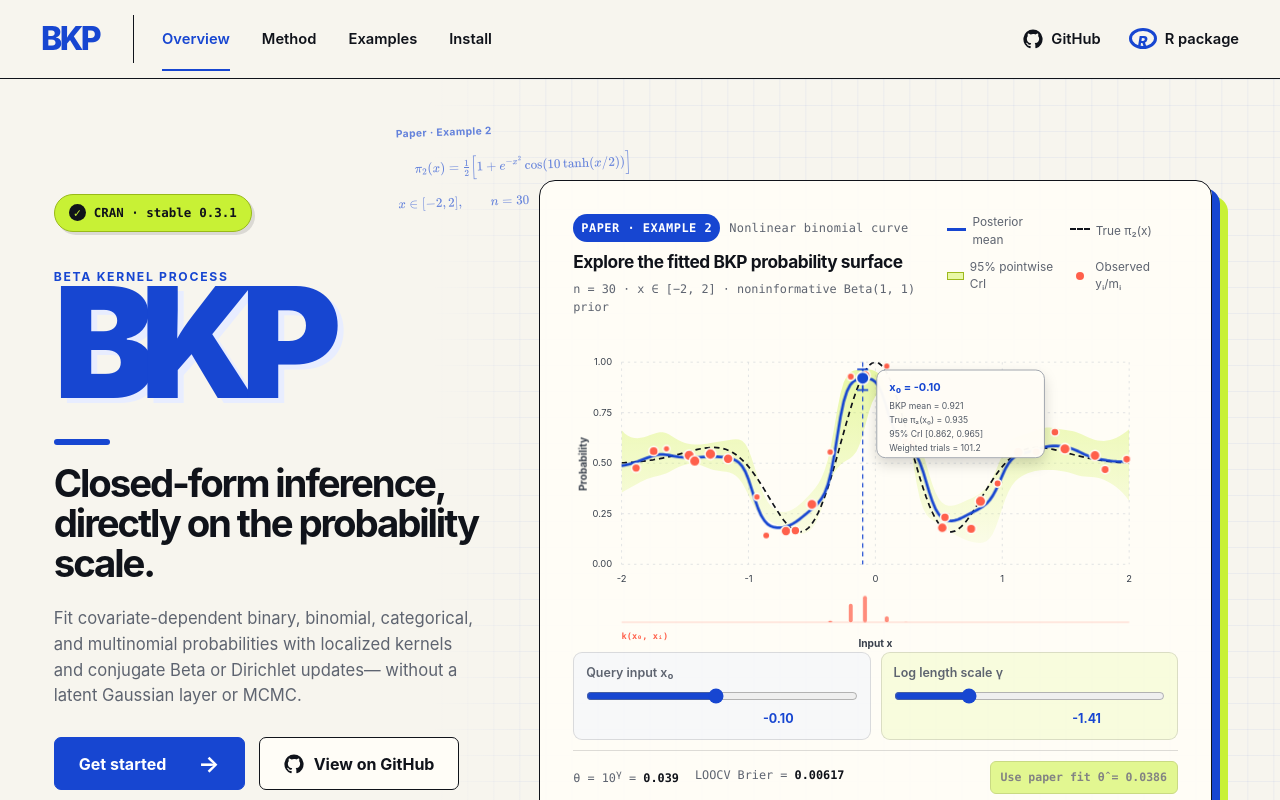
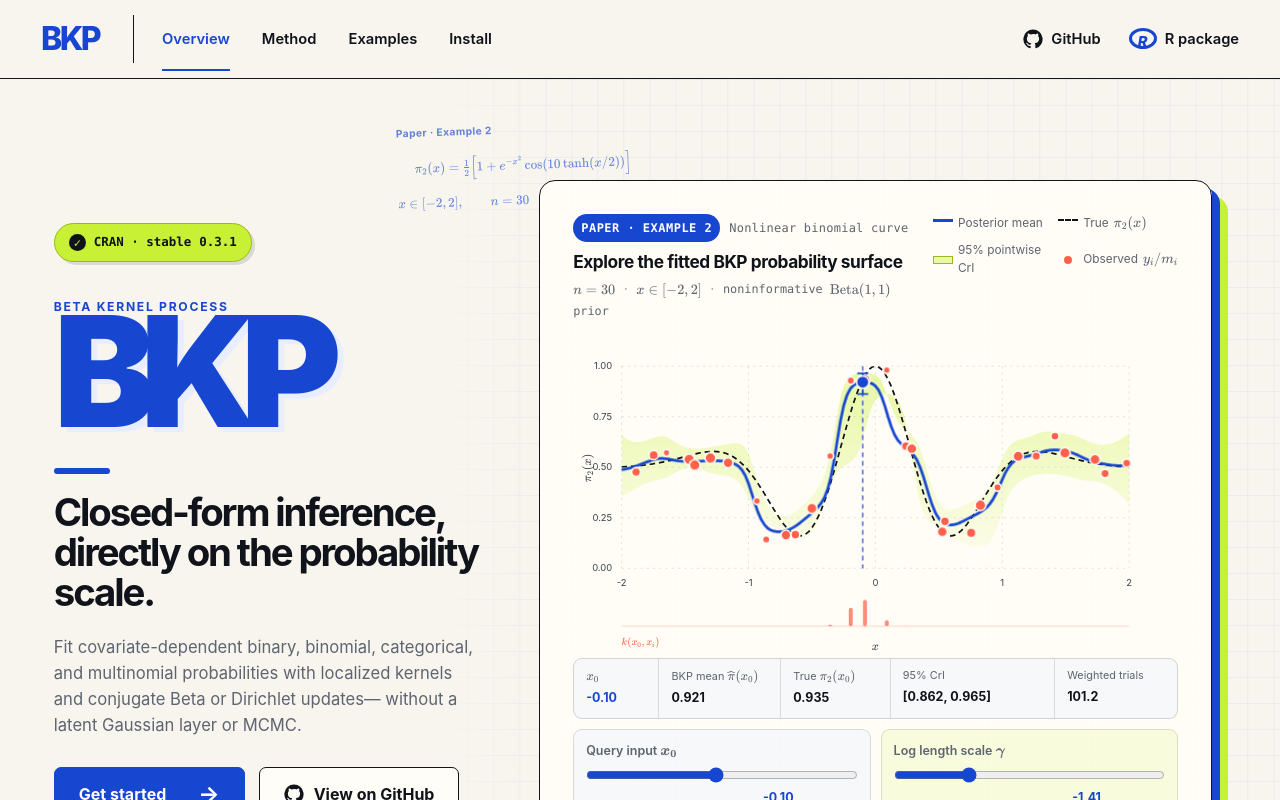
Before and after one commit to Jiangyan-Zhao/BKP-website, a React (Vite) app: page / in a window 1280 px wide. Shown: the top 800 px of the page. Built offline with nearby package versions, Linux system fonts and the light colour scheme.

Commit message:
Refine BKP mathematical display

```diff
--- a/src/App.tsx
+++ b/src/App.tsx
@@ -224,8 +224,6 @@
   const queryY = chart.top + (1 - queryPosterior.mean) * chart.height;
   const queryLowY = chart.top + (1 - queryPosterior.low) * chart.height;
   const queryHighY = chart.top + (1 - queryPosterior.high) * chart.height;
-  const tooltipX = queryX > 470 ? queryX - 232 : queryX + 18;
-  const tooltipY = Math.min(188, Math.max(60, queryY - 48));
 
   function setFromPointer(clientX: number, element: SVGSVGElement) {
     const rect = element.getBoundingClientRect();
@@ -247,13 +245,17 @@
         <div className="paper-example-heading">
           <p><span>Paper · Example 2</span> Nonlinear binomial curve</p>
           <h3>Explore the fitted BKP probability surface</h3>
-          <small>n = 30 · x ∈ [−2, 2] · noninformative Beta(1, 1) prior</small>
+          <small>
+            <MathFormula>{"n=30"}</MathFormula><i>·</i>
+            <MathFormula>{"x\\in[-2,2]"}</MathFormula><i>·</i>
+            noninformative <MathFormula>{"\\operatorname{Beta}(1,1)"}</MathFormula> prior
+          </small>
         </div>
         <div className="legend" aria-hidden="true">
           <span><i className="legend-line" />Posterior mean</span>
-          <span><i className="legend-truth" />True π₂(x)</span>
+          <span><i className="legend-truth" />True <MathFormula>{"\\pi_2(x)"}</MathFormula></span>
           <span><i className="legend-band" />95% pointwise CrI</span>
-          <span><i className="legend-dot" />Observed yᵢ/mᵢ</span>
+          <span><i className="legend-dot" />Observed <MathFormula>{"y_i/m_i"}</MathFormula></span>
         </div>
       </div>
 
@@ -281,9 +283,6 @@
             <clipPath id="plotClip">
               <rect x={chart.left} y={chart.top} width={chart.width} height={chart.height} />
             </clipPath>
-            <filter id="tooltipShadow" x="-20%" y="-20%" width="140%" height="150%">
-              <feDropShadow dx="0" dy="8" stdDeviation="8" floodOpacity=".16" />
-            </filter>
           </defs>
 
           {[0, 0.25, 0.5, 0.75, 1].map((tick) => {
@@ -342,49 +341,53 @@
           <line x1={queryX - 7} x2={queryX + 7} y1={queryLowY} y2={queryLowY} className="interval-line" />
           <circle cx={queryX} cy={queryY} r="8" className="query-point" />
 
-          <g
-            className="tooltip-card"
-            transform={`translate(${tooltipX}, ${tooltipY})`}
-            filter="url(#tooltipShadow)"
-          >
-            <rect width="214" height="112" rx="11" />
-            <text x="16" y="27" className="tooltip-value">x₀ = {query.toFixed(2)}</text>
-            <text x="16" y="50" className="tooltip-label">BKP mean = {queryPosterior.mean.toFixed(3)}</text>
-            <text x="16" y="68" className="tooltip-label">True π₂(x₀) = {queryTruth.toFixed(3)}</text>
-            <text x="16" y="86" className="tooltip-label">95% CrI [{queryPosterior.low.toFixed(3)}, {queryPosterior.high.toFixed(3)}]</text>
-            <text x="16" y="103" className="tooltip-label">Weighted trials = {queryPosterior.weightedTrials.toFixed(1)}</text>
+          <line x1={chart.left} x2={chart.left + chart.width} y1={chart.weightTop + chart.weightHeight} y2={chart.weightTop + chart.weightHeight} className="weight-baseline" />
+          <g transform="translate(19 180) rotate(-90)" aria-hidden="true">
+            <foreignObject className="chart-axis-math" x="-48" y="-17" width="96" height="34">
+              <div><MathFormula>{"\\pi_2(x)"}</MathFormula></div>
+            </foreignObject>
           </g>
-          <line x1={chart.left} x2={chart.left + chart.width} y1={chart.weightTop + chart.weightHeight} y2={chart.weightTop + chart.weightHeight} className="weight-baseline" />
-          <text x="18" y="180" textAnchor="middle" transform="rotate(-90 18 180)" className="axis-title">Probability</text>
-          <text x={chart.left} y="403" className="weight-label">k(x₀, xᵢ)</text>
-          <text x={chart.left + chart.width / 2} y="414" textAnchor="middle" className="axis-title">Input x</text>
+          <foreignObject className="chart-axis-math weight-axis-math" x={chart.left} y="388" width="104" height="28" aria-hidden="true">
+            <div><MathFormula>{"k(x_0,x_i)"}</MathFormula></div>
+          </foreignObject>
+          <foreignObject className="chart-axis-math" x={chart.left + chart.width / 2 - 40} y="394" width="80" height="28" aria-hidden="true">
+            <div><MathFormula>{"x"}</MathFormula></div>
+          </foreignObject>
         </svg>
+      </div>
+
+      <div className="query-readout" aria-label="Current BKP query summary">
+        <span><small><MathFormula>{"x_0"}</MathFormula></small><b>{query.toFixed(2)}</b></span>
+        <span><small>BKP mean <MathFormula>{"\\widehat{\\pi}(x_0)"}</MathFormula></small><b>{queryPosterior.mean.toFixed(3)}</b></span>
+        <span><small>True <MathFormula>{"\\pi_2(x_0)"}</MathFormula></small><b>{queryTruth.toFixed(3)}</b></span>
+        <span><small>95% CrI</small><b>[{queryPosterior.low.toFixed(3)}, {queryPosterior.high.toFixed(3)}]</b></span>
+        <span><small>Weighted trials</small><b>{queryPosterior.weightedTrials.toFixed(1)}</b></span>
       </div>
 
       <div className="chart-controls">
         <label className="query-control">
-          <span>Query input x₀</span>
+          <span>Query input <MathFormula>{"x_0"}</MathFormula></span>
           <input type="range" min="-200" max="200" value={Math.round(query * 100)} onChange={(event) => setQuery(Number(event.target.value) / 100)} aria-label="BKP query input" />
           <output>{query.toFixed(2)}</output>
         </label>
         <label className="query-control gamma-control">
-          <span>Log length scale γ</span>
+          <span>Log length scale <MathFormula>{"\\gamma"}</MathFormula></span>
           <input type="range" min="-300" max="300" value={Math.round(gamma * 100)} onChange={(event) => setGamma(Number(event.target.value) / 100)} aria-label="Log base ten Gaussian kernel length scale" />
           <output>{gamma.toFixed(2)}</output>
         </label>
       </div>
       <div className="fit-summary">
         <div>
-          <span>θ = 10<sup>γ</sup> = <b>{formatTheta(theta)}</b></span>
+          <span><MathFormula>{"\\theta=10^\\gamma"}</MathFormula> = <b>{formatTheta(theta)}</b></span>
           <span>LOOCV Brier = <b>{currentBrier.toFixed(5)}</b></span>
         </div>
         <button type="button" onClick={() => setGamma(example2Fit.gamma)} disabled={Math.abs(gamma - example2Fit.gamma) < 0.005}>
-          Use paper fit θ̂ = {example2Fit.theta.toFixed(4)}
+          Use paper fit <MathFormula>{"\\widehat{\\theta}"}</MathFormula> = {example2Fit.theta.toFixed(4)}
         </button>
       </div>
       <p className="range-note">
-        <span>Initial LHD Ω₀: γ ∈ [{example2Fit.initialGamma[0].toFixed(2)}, {example2Fit.initialGamma[1].toFixed(2)}] · θ ∈ [0.0447, 10]</span>
-        <span>Optimizer Ω: γ ∈ [{example2Fit.optimizerGamma[0]}, {example2Fit.optimizerGamma[1]}] · θ ∈ [0.001, 1000]</span>
+        <span>Initial LHD <MathFormula>{"\\Omega_0"}</MathFormula>: <MathFormula>{`\\gamma\\in[${example2Fit.initialGamma[0].toFixed(2)},${example2Fit.initialGamma[1].toFixed(2)}]`}</MathFormula> · <MathFormula>{"\\theta\\in[0.0447,10]"}</MathFormula></span>
+        <span>Optimizer <MathFormula>{"\\Omega"}</MathFormula>: <MathFormula>{`\\gamma\\in[${example2Fit.optimizerGamma[0]},${example2Fit.optimizerGamma[1]}]`}</MathFormula> · <MathFormula>{"\\theta\\in[0.001,1000]"}</MathFormula></span>
       </p>
     </div>
   );
--- a/src/styles.css
+++ b/src/styles.css
@@ -294,19 +294,23 @@
   letter-spacing: -0.025em;
 }
 .paper-example-heading small {
-  display: block;
+  display: flex;
+  flex-wrap: wrap;
+  align-items: center;
+  gap: 3px 7px;
   margin-top: 6px;
   color: var(--muted);
   font-family: "SFMono-Regular", Consolas, "Liberation Mono", monospace;
   font-size: 0.74rem;
 }
+.paper-example-heading small i { color: #a3a7af; font-style: normal; }
 .query-control input:focus-visible,
 .fit-summary button:focus-visible,
 a:focus-visible { outline: 3px solid var(--lime); outline-offset: 3px; }
 
 .legend { display: grid; grid-template-columns: repeat(2, auto); gap: 9px 15px; color: var(--muted); font-size: 0.74rem; }
-.legend span { display: flex; align-items: center; gap: 6px; }
-.legend i { display: inline-block; width: 20px; height: 8px; }
+.legend > span { display: flex; align-items: center; gap: 5px; }
+.legend > span > i { display: inline-block; flex: 0 0 auto; width: 20px; height: 8px; }
 .legend-line { border-top: 3px solid var(--blue); }
 .legend-truth { border-top: 2px dashed var(--ink); }
 .legend-band { border: 1px solid #9db91d; background: rgba(200, 241, 53, 0.42); }
@@ -325,10 +329,19 @@
 .chart-stage { margin-top: 6px; }
 .posterior-chart { display: block; width: 100%; overflow: visible; touch-action: none; cursor: crosshair; }
 .grid-line { stroke: #dadddf; stroke-width: 1; stroke-dasharray: 3 5; }
-.axis-label,
-.axis-title { fill: #39404c; font-family: var(--font-geist-mono), monospace; }
+.axis-label { fill: #39404c; font-family: var(--font-geist-mono), monospace; }
 .axis-label { font-size: 12px; }
-.axis-title { font-size: 13px; font-weight: 650; }
+.chart-axis-math { overflow: visible; }
+.chart-axis-math > div {
+  display: grid;
+  place-items: center;
+  width: 100%;
+  height: 100%;
+  color: #39404c;
+  font-size: 13px;
+  font-weight: 650;
+}
+.weight-axis-math > div { place-items: center start; color: var(--coral); font-size: 11px; }
 .prior-path { fill: none; stroke: #737985; stroke-width: 2; stroke-dasharray: 8 6; }
 .posterior-band { fill: url(#credible); stroke: none; }
 .truth-path {
@@ -357,16 +370,38 @@
 .query-point { fill: var(--blue); stroke: var(--card); stroke-width: 2; }
 .weight-bar { fill: var(--coral); opacity: 0.72; }
 .weight-baseline { stroke: rgba(255, 96, 75, 0.35); stroke-width: 1; }
-.weight-label { fill: var(--coral); font-family: "SFMono-Regular", Consolas, "Liberation Mono", monospace; font-size: 11px; font-weight: 700; }
-.tooltip-card rect { fill: rgba(255, 253, 247, 0.97); stroke: #8a909b; }
-.tooltip-value { fill: var(--blue); font-family: var(--font-geist-mono), monospace; font-size: 14px; font-weight: 750; }
-.tooltip-label { fill: #525965; font-size: 11px; }
+
+.query-readout {
+  display: grid;
+  grid-template-columns: 0.7fr 1fr 0.9fr 1.35fr 1fr;
+  margin-top: -1px;
+  border: 1px solid rgba(16, 19, 26, 0.16);
+  border-radius: 9px;
+  background: #f7f8fa;
+}
+.query-readout > span {
+  display: grid;
+  gap: 4px;
+  min-width: 0;
+  padding: 10px 12px;
+  border-right: 1px solid rgba(16, 19, 26, 0.13);
+}
+.query-readout > span:last-child { border-right: 0; }
+.query-readout small { color: var(--muted); font-size: 0.68rem; line-height: 1.25; }
+.query-readout b {
+  color: var(--ink);
+  font-family: var(--font-geist-mono), monospace;
+  font-size: 0.78rem;
+  font-weight: 720;
+  white-space: nowrap;
+}
+.query-readout > span:first-child b { color: var(--blue); }
 
 .chart-controls {
   display: grid;
   grid-template-columns: 1fr 1fr;
   gap: 10px;
-  margin-top: -3px;
+  margin-top: 10px;
 }
 .query-control {
   display: grid;
@@ -620,6 +655,7 @@
 .twin-slider output { padding: 6px 7px; border: 1px solid var(--ink); border-radius: 5px; color: var(--blue); text-align: center; }
 .twin-lower { display: grid; grid-template-columns: minmax(0, 1.2fr) minmax(330px, 0.72fr); border-top: 1px solid #c7c9ce; }
 .twin-math-panel { min-width: 0; padding: 36px 42px 34px; background: #f6f8fc; }
+.twin-math-panel > .section-kicker { font-size: 0.68rem; letter-spacing: 0.1em; }
 .math-formula { display: inline-block; }
 .math-formula.display { display: block; max-width: 100%; overflow-x: auto; overflow-y: hidden; }
 .math-formula .katex-display { margin: 0.72rem 0; text-align: left; }
@@ -627,9 +663,9 @@
 .twin-math-stages { display: grid; grid-template-columns: repeat(2, minmax(0, 1fr)); gap: 14px; margin-top: 22px; }
 .twin-math-stages > div { min-width: 0; padding: 18px 16px; border: 1px solid #bac0cf; background: #fff; }
 .twin-math-stages > div:last-child { border-color: rgba(0, 168, 115, 0.55); }
-.twin-math-stages > div > span { color: var(--blue); font-family: var(--font-geist-mono), monospace; font-size: 0.72rem; font-weight: 760; letter-spacing: 0.06em; text-transform: uppercase; }
+.twin-math-stages > div > span { color: var(--blue); font-family: var(--font-geist-mono), monospace; font-size: 0.68rem; font-weight: 720; letter-spacing: 0.045em; text-transform: uppercase; }
 .twin-math-stages > div:last-child > span { color: #00885f; }
-.twin-math-stages .katex { font-size: 0.9em; }
+.twin-math-stages .katex { font-size: 0.96em; }
 .twin-parameters { display: flex; flex-wrap: wrap; gap: 10px; margin: 18px 0 0; }
 .twin-parameters > span { display: inline-flex; align-items: center; gap: 0.35em; padding: 8px 10px; border: 1px solid #c6cad3; background: #fff; color: var(--muted); font-family: var(--font-geist-mono), monospace; font-size: 0.74rem; }
 .twin-paper { display: flex; min-width: 0; flex-direction: column; padding: 28px; border-left: 1px solid #c7c9ce; background: #f4f1e7; }
@@ -888,6 +924,10 @@
   .strip-heading { padding-left: 108px; }
   .section-intro { grid-template-columns: 1fr; gap: 18px; }
   .section-intro > p:last-child { grid-column: 1; }
+  .query-readout { grid-template-columns: repeat(2, minmax(0, 1fr)); }
+  .query-readout > span { border-bottom: 1px solid rgba(16, 19, 26, 0.13); }
+  .query-readout > span:nth-child(even) { border-right: 0; }
+  .query-readout > span:last-child { grid-column: 1 / -1; border-bottom: 0; }
   .results-intro { grid-template-columns: 1fr; gap: 16px; }
   .twin-figure { padding: 22px 18px 14px; }
   .twin-slider { margin: 0 18px 26px; }
```
